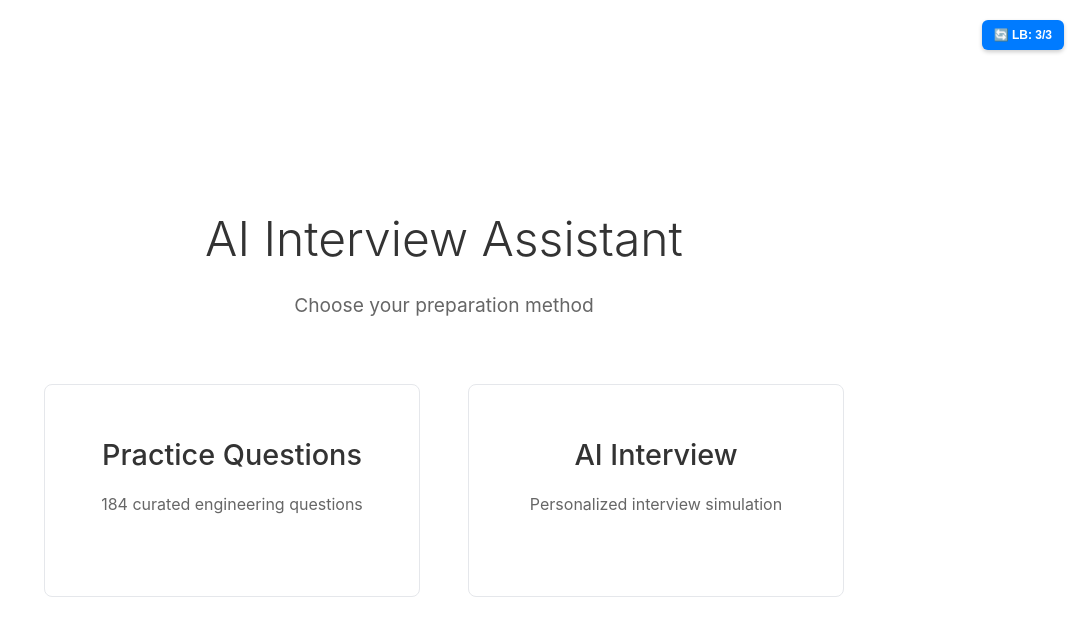
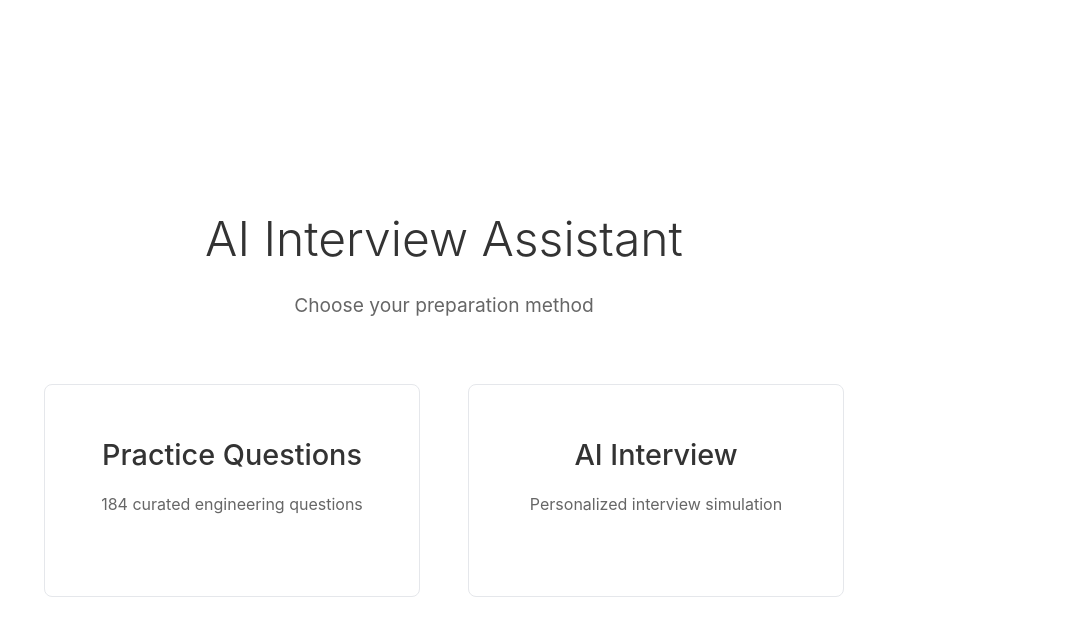
Before and after one commit to Aakash-Gupta989/sample, a React (Create React App) app in the folder frontend/: page / in a window 1280 px wide. Shown: the top 636 px of the page, without its empty margins (196-1280 px from the left). Built offline with nearby package versions, Linux system fonts and the light colour scheme; what pdfmake would draw is missing.

Commit message:
Remove load balancer and restore original working TTS functionality

```diff
--- a/frontend/src/components/InterviewSession.js
+++ b/frontend/src/components/InterviewSession.js
@@ -228,25 +228,15 @@ const InterviewSession = () => {
 
   // TTS for new AI messages
   useEffect(() => {
-    console.log('🎤 TTS Check - Message count:', messages.length, 'Input mode:', inputMode);
-
     if (inputMode === 'voice' && messages.length > 0) {
       const lastMessage = messages[messages.length - 1];
-      console.log('🎤 Last message:', { role: lastMessage.role, content: lastMessage.content?.substring(0, 50) });
 
       if (lastMessage.role === 'assistant' && lastMessage.content) {
         // Skip TTS for silent messages (clarifications) and coding problems
         if (!lastMessage.silent && !lastMessage.isCodingProblem) {
-          console.log('🎤 Triggering TTS for AI message');
           playTTS(lastMessage.content, lastMessage);
-        } else {
-          console.log('🔇 TTS skipped - silent or coding problem');
-        }
-      } else {
-        console.log('🔇 TTS skipped - not assistant message');
-      }
-    } else {
-      console.log('🔇 TTS skipped - not voice mode or no messages');
+        }
+      }
     }
   }, [messages, inputMode]);
 
@@ -281,10 +271,7 @@ const InterviewSession = () => {
 
   // TTS functions with browser fallback
   const playTTS = async (text, message = null) => {
-    console.log('🎤 playTTS called:', { inputMode, textLength: text?.length, hasText: !!text?.trim() });
-
     if (inputMode !== 'voice' || !text.trim()) {
-      console.log('🔇 TTS skipped - not voice mode or no text');
       return;
     }
 
--- a/frontend/src/components/LoadBalancerStatus.js
+++ b/frontend/src/components/LoadBalancerStatus.js
@@ -1,91 +1,9 @@
-import React, { useState, useEffect } from 'react';
-import loadBalancer from '../utils/loadBalancer';
-import './LoadBalancerStatus.css';
+// Load balancer component removed - using direct connection for better performance
+import React from 'react';
 
 const LoadBalancerStatus = () => {
-  const [status, setStatus] = useState(null);
-  const [isVisible, setIsVisible] = useState(false);
-
-  useEffect(() => {
-    const updateStatus = () => {
-      const currentStatus = loadBalancer.getStatus();
-      setStatus(currentStatus);
-    };
-
-    // Update status immediately
-    updateStatus();
-
-    // Update every 10 seconds
-    const interval = setInterval(updateStatus, 10000);
-
-    return () => clearInterval(interval);
-  }, []);
-
-  if (!status) return null;
-
-  const healthyCount = status.healthyCount;
-  const totalCount = status.totalCount;
-  const isHealthy = healthyCount > 0;
-
-  return (
-    <div className="load-balancer-status">
-      <button
-        className="status-toggle"
-        onClick={() => setIsVisible(!isVisible)}
-        title="Load Balancer Status"
-      >
-        🔄 LB: {healthyCount}/{totalCount}
-      </button>
-
-      {isVisible && (
-        <div className="status-panel">
-          <div className="status-header">
-            <h3>🔄 Load Balancer Status</h3>
-            <button
-              className="close-btn"
-              onClick={() => setIsVisible(false)}
-            >
-              ×
-            </button>
-          </div>
-
-          <div className="status-summary">
-            <div className={`status-indicator ${isHealthy ? 'healthy' : 'unhealthy'}`}>
-              {isHealthy ? '✅' : '❌'} {healthyCount}/{totalCount} Backends Healthy
-            </div>
-          </div>
-
-          <div className="backend-list">
-            {status.backends.map((backend, index) => (
-              <div key={index} className={`backend-item ${backend.healthy ? 'healthy' : 'unhealthy'}`}>
-                <div className="backend-name">
-                  {backend.healthy ? '✅' : '❌'} {backend.name}
-                </div>
-                <div className="backend-url">
-                  {backend.url}
-                </div>
-                <div className="backend-last-check">
-                  Last check: {new Date(backend.lastCheck).toLocaleTimeString()}
-                </div>
-              </div>
-            ))}
-          </div>
-
-          <div className="status-actions">
-            <button
-              className="refresh-btn"
-              onClick={() => {
-                loadBalancer.checkAllBackends();
-                setTimeout(() => setStatus(loadBalancer.getStatus()), 2000);
-              }}
-            >
-              🔄 Refresh
-            </button>
-          </div>
-        </div>
-      )}
-    </div>
-  );
+  // Component removed - no longer needed
+  return null;
 };
 
 export default LoadBalancerStatus;
```
Also changed, not shown: frontend/src/utils/api.js (+8 -18 lines).
